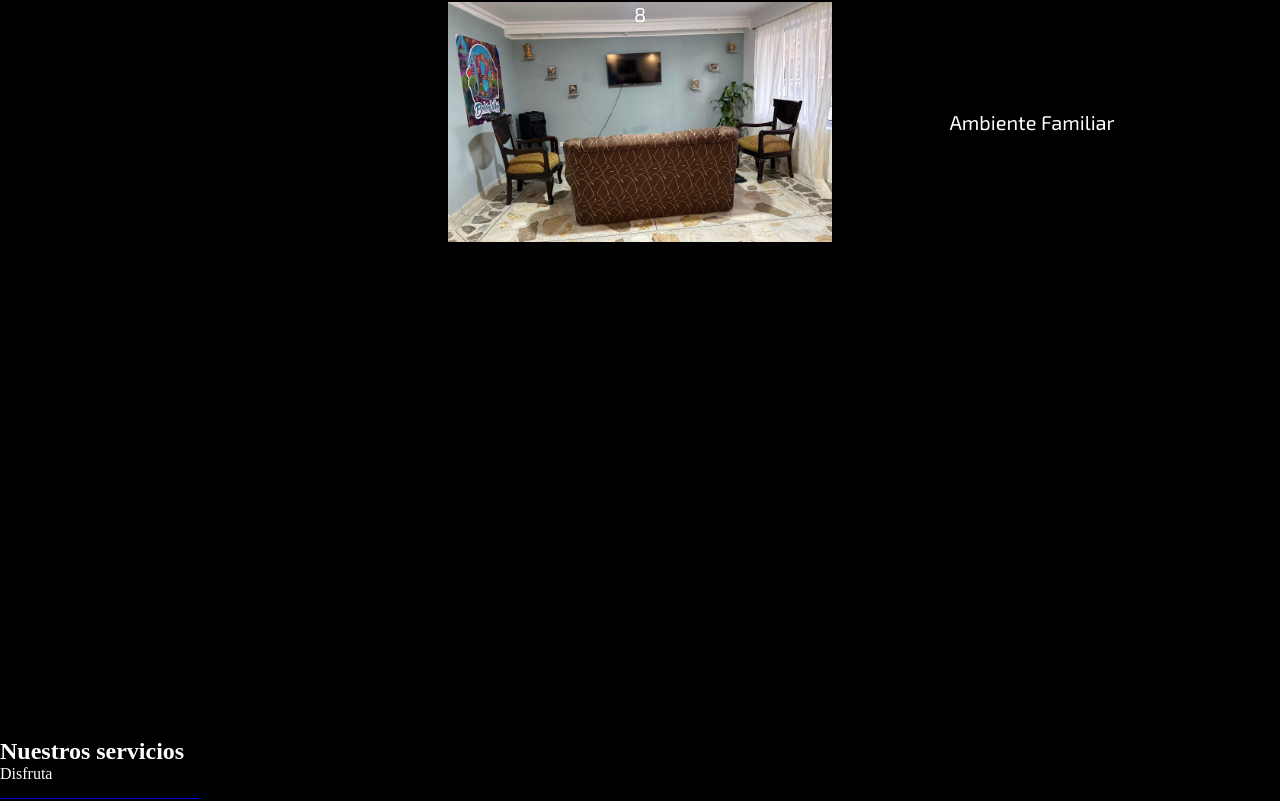
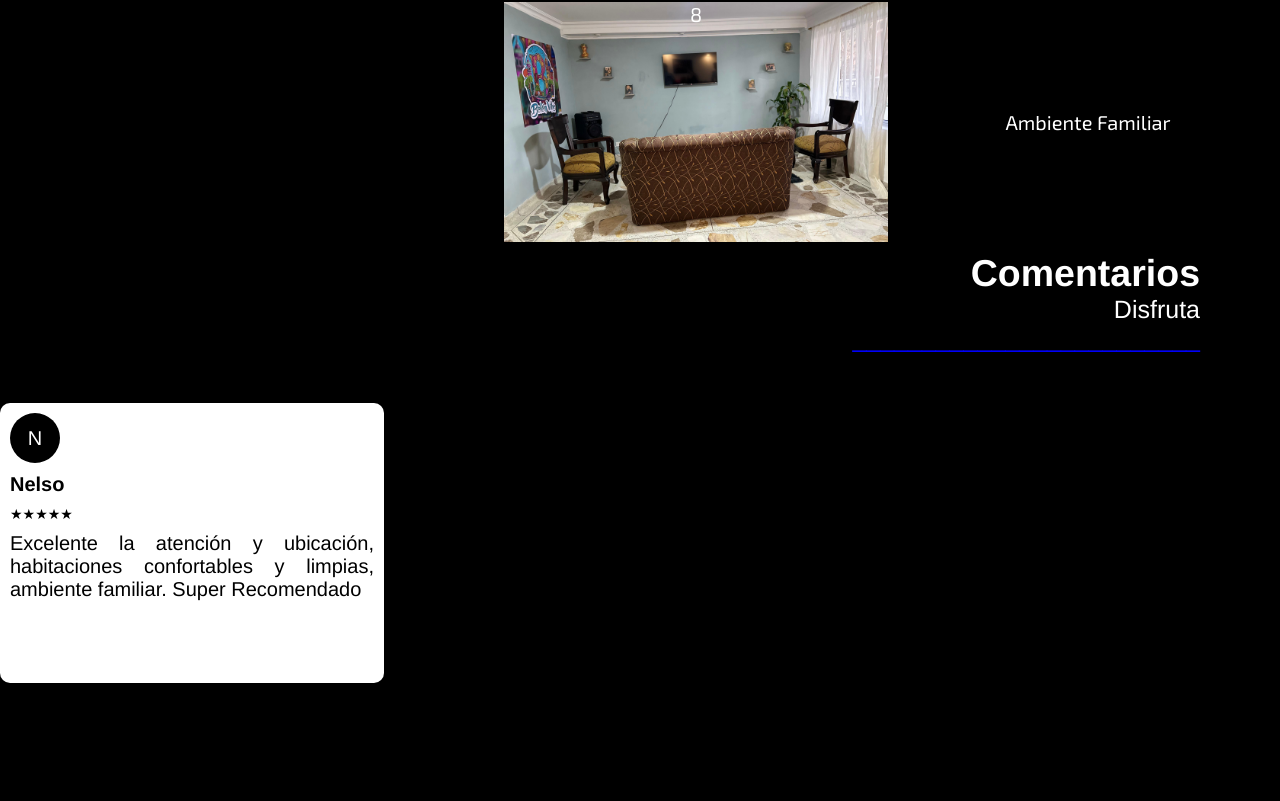
Before and after one commit to miguel61904/Belenvibe, an Angular app: page / in a window 1280 px wide. Shown: the part 1455-2256 px from the top of the page. After the commit the page ends 2138 px from the top, so only its background shows below. Built offline with nearby package versions, Linux system fonts and the light colour scheme; a web font is replaced by a local one.

Commit message:
agrego comentarios

```diff
--- a/src/app/inicio/inicio.component.css
+++ b/src/app/inicio/inicio.component.css
@@ -1,10 +1,9 @@
 *{
     margin: 0;
     padding: 0;
+}
+nav{
     color: white;
-}
-
-nav{
     position: absolute;
     display: flex;
     width: 100%;
@@ -64,9 +63,10 @@ ul li{
 }
 
 .parent {
+    color: white;
     display: grid;
-    grid-template-columns: repeat(5, 1fr);
-    grid-template-rows: repeat(5, 1fr);
+    grid-template-columns: repeat(3, 1fr);
+    grid-template-rows: repeat(3, 1fr);
     gap: 8px;
     width: 100%;
     height: 100%;
@@ -139,9 +139,40 @@ ul li{
 }
 
 #textOne{
+    color: white;
     margin: 10px;
     margin-left: 80px;
     margin-bottom: 50px;
     font-size: 25px;
     font-family: 'Franklin Gothic Medium', 'Arial Narrow', Arial, sans-serif;
 }
+
+#textTwo{
+    color: white;
+    display: flex;
+    justify-content: end;
+    flex-direction: column;
+    align-items: flex-end;
+    margin: 10px;
+    margin-right: 80px;
+    margin-bottom: 50px;
+    font-size: 25px;
+    font-family: 'Franklin Gothic Medium', 'Arial Narrow', Arial, sans-serif;
+}
+
+#commits{
+    color:black;
+    display: flex;
+}
+
+#commitOne{
+    background-color: white;
+    text-align: justify;
+    font-family: 'Franklin Gothic Medium', 'Arial Narrow', Arial, sans-serif;
+    font-size: 20px;
+    border-radius: 10px;
+}
+
+#commitOne div{
+    margin: 10px;
+}
--- a/src/app/inicio/inicio.component.html
+++ b/src/app/inicio/inicio.component.html
@@ -32,7 +32,29 @@
 </div>
 </div>
 <div id="textTwo">
-    <h2>Nuestros servicios</h2>
+    <h2>Comentarios</h2>
     <p>Disfruta</p>
     <p style="color: blue">_________________________</p>
 </div>
+<div id="commits" >
+    <div id="commitOne" style="width: 30dvw; height: 35dvh;">
+        <div id="img" style="width: 50px; height: 50px; background-color: black; border-radius: 80px; display: flex; align-items: center; justify-content: center;">
+            <p style="text-align: center; color: white;">N</p>
+        </div>
+        <div id="name">
+            <h4>Nelso</h4>
+        </div>
+        <div>
+            <p style="font-size: 14px;">
+                <span>&#9733;</span>
+                <span>&#9733;</span>
+                <span>&#9733;</span>
+                <span>&#9733;</span>
+                <span>&#9733;</span>
+            </p>
+        </div>
+        <div id="descrip">
+            <p>Excelente la atención y ubicación, habitaciones confortables y limpias, ambiente familiar. Super Recomendado</p>
+        </div>
+    </div>
+</div>
```
Also changed, not shown: 1 other file (tests, documents, lock files or other folders).
